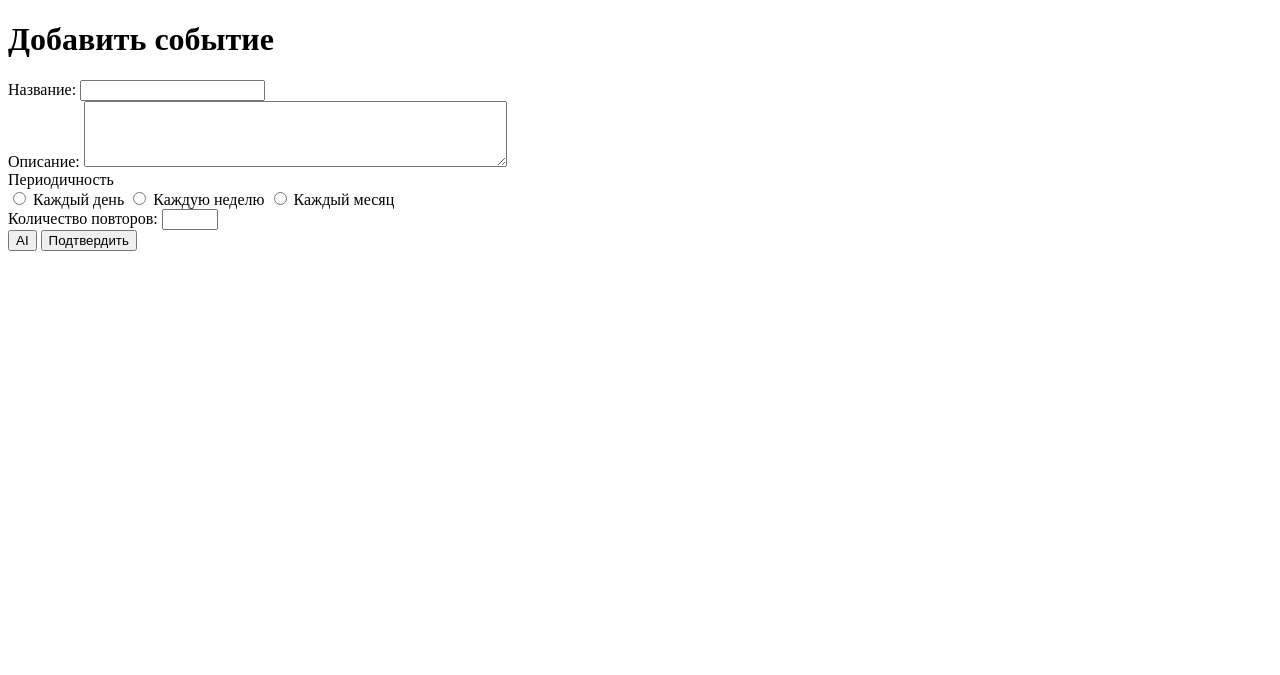
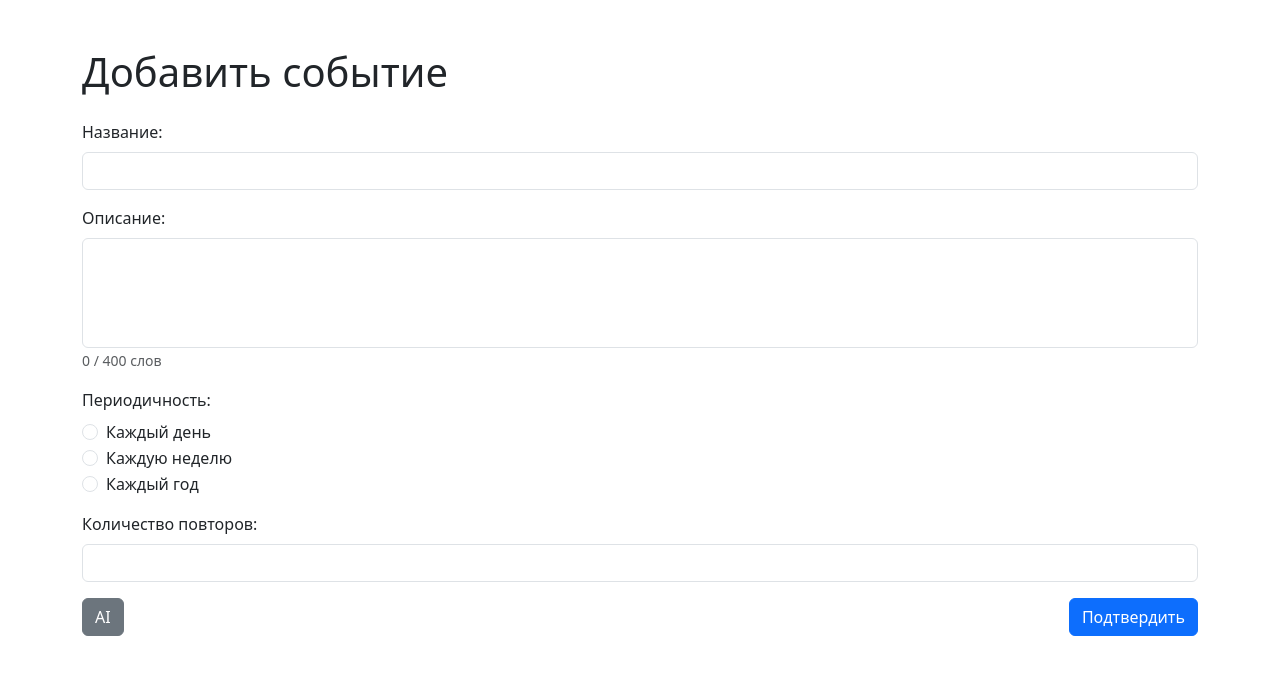
Before and after one commit to Gaalexx/temporary, a Flask app: page /calendar/day/1/1/1/1/add in a window 1280 px wide. Shown: the top 675 px of the page. Run offline with Flask 3, Linux system fonts and the light colour scheme; some libraries are stand-ins or nearby versions.

Commit message:
Add files via upload

```diff
--- a/templates/addEvent.html
+++ b/templates/addEvent.html
@@ -3,31 +3,69 @@
 <head>
     <meta charset="UTF-8">
     <title>Добавление события</title>
+    <link href="https://cdn.jsdelivr.net/npm/bootstrap@5.3.3/dist/css/bootstrap.min.css" rel="stylesheet" integrity="sha384-QWTKZyjpPEjISv5WaRU9OFeRpok6YctnYmDr5pNlyT2bRjXh0JMhjY6hW+ALEwIH" crossorigin="anonymous">
+    <link rel="stylesheet" href="../static/addEvent.css">
+    <script src="https://cdn.jsdelivr.net/npm/bootstrap@5.3.3/dist/js/bootstrap.bundle.min.js" integrity="sha384-YvpcrYf0tY3lHB60NNkmXc5s9fDVZLESaAA55NDzOxhy9GkcIdslK1eN7N6jIeHz" crossorigin="anonymous"></script>
+    <style>
+        /* CSS для предотвращения изменения размера текстового поля */
+        #description {
+            resize: none;
+        }
+    </style>
 </head>
 <body>
-    <h1>Добавить событие</h1>
+    <div class="container mt-5">
+        <h1 class="mb-4">Добавить событие</h1>
+        <form id="eventForm" action="/calendar/day/{{ day }}/{{ month }}/{{ year }}/{{ num_hour }}/add" method="post">
+            <div class="mb-3">
+                <label for="name" class="form-label">Название:</label>
+                <input type="text" class="form-control" name="name" id="name" required>
+            </div>
+            <div class="mb-3">
+                <label for="description" class="form-label">Описание:</label>
+                <textarea class="form-control" name="description" id="description" rows="4" required></textarea>
+                <small id="wordCount" class="form-text text-muted">0 / 400 слов</small>
+            </div>
+            <div class="mb-3">
+                <label class="form-label">Периодичность:</label>
+                <div class="form-check">
+                    <input class="form-check-input" type="radio" id="everyday" name="frequency" value="everyday" required>
+                    <label class="form-check-label" for="everyday">Каждый день</label>
+                </div>
+                <div class="form-check">
+                    <input class="form-check-input" type="radio" id="everyweek" name="frequency" value="everyweek">
+                    <label class="form-check-label" for="everyweek">Каждую неделю</label>
+                </div>
+                <div class="form-check">
+                    <input class="form-check-input" type="radio" id="everyyear" name="frequency" value="everyyear">
+                    <label class="form-check-label" for="everyyear">Каждый год</label>
+                </div>
+            </div>
+            <div class="mb-3">
+                <label for="daynumber" class="form-label">Количество повторов:</label>
+                <input type="number" class="form-control" id="daynumber" name="daynumber" min="1" max="31" required>
+            </div>
+            <div class="d-flex justify-content-between">
+                <button type="submit" name="submit" value="AI" class="btn btn-secondary">AI</button>
+                <button type="submit" name="submit" value="Подтвердить" class="btn btn-primary">Подтвердить</button>
+            </div>
+        </form>
+    </div>
 
-    <form action="/calendar/day/{{ day }}/{{ month }}/{{ year }}/{{ num_hour }}/add" method="post">
-        <label for="name">Название:</label>
-        <input type="text" name="name" id="name">
-        <br>
-        <label for="description">Описание:</label>
-        <textarea name="description" id="description" rows="4" cols="50"></textarea>
-        <br>
-        <label>Периодичность</label>
-        <br>
-        <input type="radio" id="everyday" name="frequency" value="everyday">
-        <label for="everyday">Каждый день</label>
-        <input type="radio" id="everyweek" name="frequency" value="everyweek">
-        <label for="everyweek">Каждую неделю</label>
-        <input type="radio" id="everyyear" name="frequency" value="everyyear">
-        <label for="everyyear">Каждый месяц</label>
-        <br>
-        <label for="daynumber">Количество повторов:</label>
-        <input type="number" id="daynumber" name="daynumber" min="1" max="31">
-        <br>
-        <button type="submit" name="submit" value="AI">AI</button>
-        <button type="submit" name="submit" value="Подтвердить">Подтвердить</button>
-    </form>
+    <script>
+        document.getElementById('description').addEventListener('input', function () {
+            var text = this.value;
+            var wordCount = text.split(/\s+/).filter(function(word) {
+                return word.length > 0;
+            }).length;
+
+            if (wordCount > 400) {
+                this.value = text.split(/\s+/).slice(0, 400).join(' ');
+                wordCount = 400;
+            }
+
+            document.getElementById('wordCount').innerText = wordCount + ' / 400 слов';
+        });
+    </script>
 </body>
 </html>
--- a/templates/calendar_week.html
+++ b/templates/calendar_week.html
@@ -66,7 +66,7 @@
 
                         <span class="daynum"> {{ week_days[num_day] }} {{ num_hour }}:00 </span>
                         <br>
-                        <button type="submit" name="smit" onclick="window.location='/calendar/event/{{event[3]}}/{{event[4]}}/{{event[5]}}/{{event[6]}}'">{{event[2]}}</button>
+                        <button type="submit" name="smit" onclick="window.location='/calendar/event/{{event[3]}}/{{event[4]}}/{{event[5]}}/{{event[6]}}/{{event[7]}}'">{{event[2]}}</button>
                     </li>
                 {%else%}
                     <li class="day">
```
Also changed, not shown: templates/login.html (+4 -4 lines), templates/main.html (+21 -13 lines), templates/register.html (+9 -15 lines).
